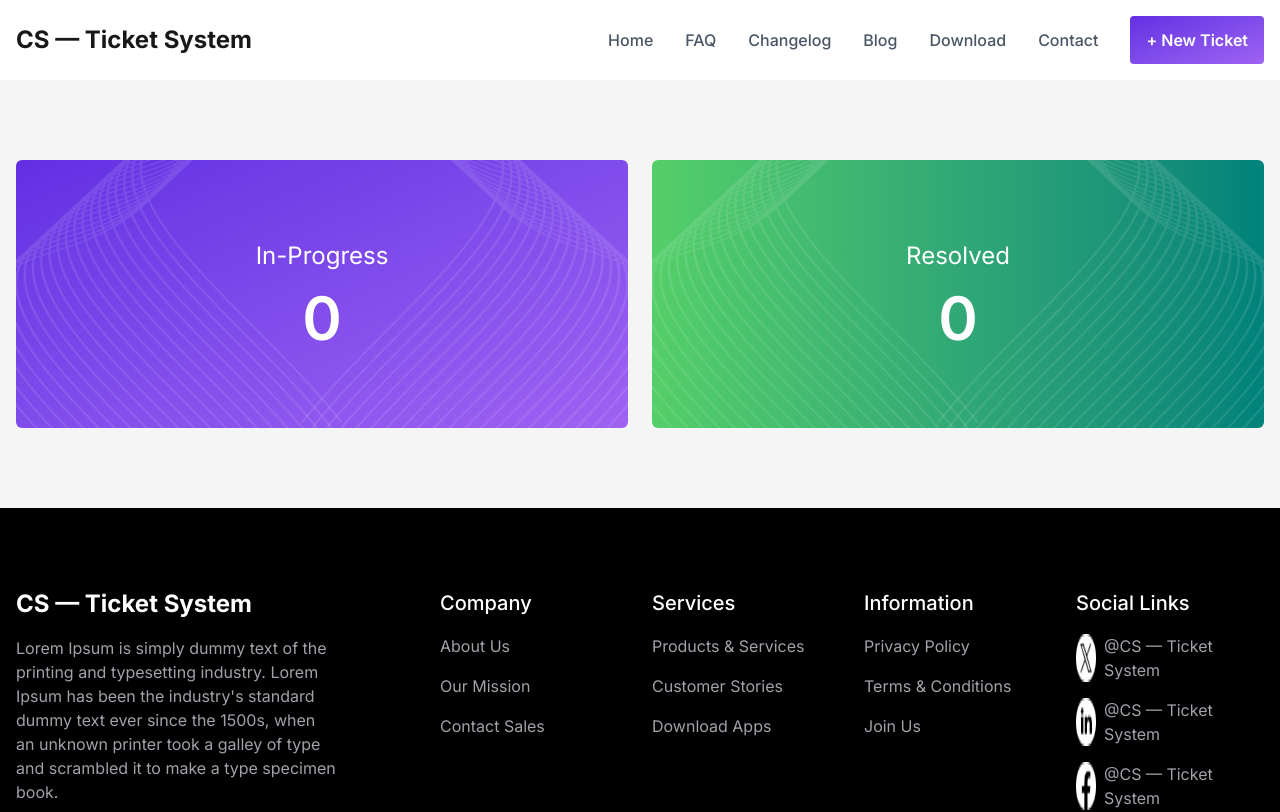
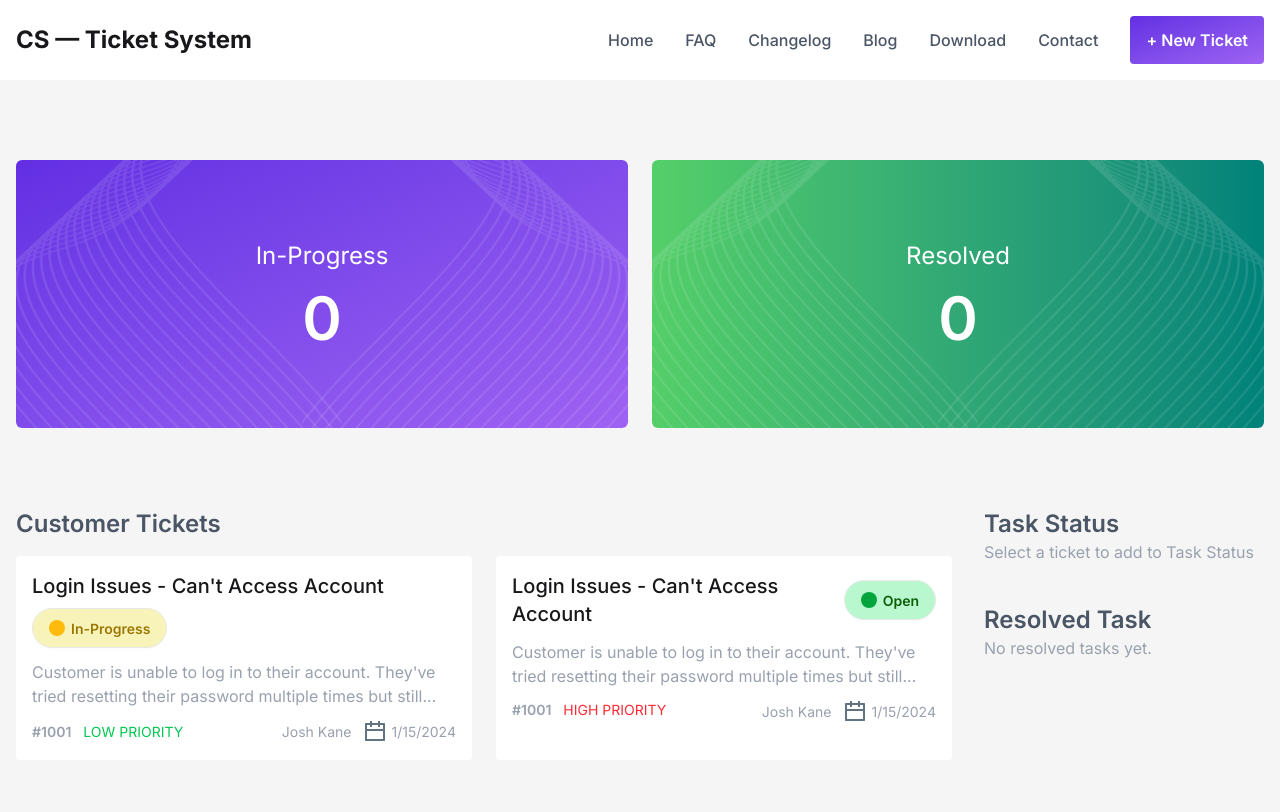
Before and after one commit to zubdotexe/cs-zone, a React (Vite) app: page / in a window 1280 px wide. Shown: the top 812 px of the page. Built offline with nearby package versions, Linux system fonts and the light colour scheme.

Commit message:
implemented Customer Tickets section

```diff
--- a/src/App.jsx
+++ b/src/App.jsx
@@ -2,6 +2,7 @@ import Navbar from "./components/Navbar/Navbar";
 import Hero from "./components/Hero/Hero";
 import FooterInfo from "./components/Footer/FooterInfo";
 import Copyright from "./components/Footer/Copyright";
+import calendarIcon from "./assets/calendarIcon.png";
 
 function App() {
     return (
@@ -10,6 +11,89 @@ function App() {
                 <Navbar></Navbar>
                 <Hero></Hero>
             </header>
+            <main>
+                <div className="flex flex-wrap-reverse gap-8 max-w-[1330px] mx-auto pb-20 px-10 lg:px-4">
+                    <div className="w-3/4 space-y-4">
+                        <h1 className="font-semibold text-2xl text-gray-600">
+                            Customer Tickets
+                        </h1>
+                        <div className="grid grid-cols-1 lg:grid-cols-2 gap-6">
+                            <div className="p-4 space-y-3 rounded-sm bg-white hover:bg-gray-50">
+                                <div className="flex flex-wrap gap-2 justify-between items-center">
+                                    <h2 className="font-medium text-xl">
+                                        Login Issues - Can't Access Account
+                                    </h2>
+                                    <button className="btn bg-[#F8F3B9] text-[#9C7700] rounded-full">
+                                        <div className="w-4 h-4 bg-[#FEBB0C] rounded-full"></div>
+                                        In-Progress
+                                    </button>
+                                </div>
+                                <p className="text-gray-400">
+                                    Customer is unable to log in to their
+                                    account. They've tried resetting their
+                                    password multiple times but still...
+                                </p>
+                                <div className="flex justify-between items-center text-sm text-gray-400">
+                                    <div className="flex gap-3">
+                                        <span className="font-semibold">#1001</span>
+                                        <span className="text-green-500">LOW PRIORITY</span>
+                                    </div>
+                                    <div className="flex gap-3 items-center">
+                                        <span>Josh Kane</span>
+                                        <span className="flex items-center gap-1"><img src={calendarIcon} alt="Calendar icon" />1/15/2024</span>
+                                    </div>
+                                </div>
+                            </div>
+                            <div className="p-4 space-y-3 rounded-sm bg-white hover:bg-gray-50">
+                                <div className="flex justify-between items-center">
+                                    <h2 className="font-medium text-xl">
+                                        Login Issues - Can't Access Account
+                                    </h2>
+                                    <button className="btn bg-[#B9F8CF] text-[#0B5E06] rounded-full">
+                                        <div className="w-4 h-4 bg-[#02A53B] rounded-full"></div>
+                                        Open
+                                    </button>
+                                </div>
+                                <p className="text-gray-400">
+                                    Customer is unable to log in to their
+                                    account. They've tried resetting their
+                                    password multiple times but still...
+                                </p>
+                                <div className="flex justify-between text-sm text-gray-400">
+                                    <div className="flex gap-3">
+                                        <span className="font-semibold">#1001</span>
+                                        <span className="text-red-500">HIGH PRIORITY</span>
+                                    </div>
+                                    <div className="flex gap-3 items-center">
+                                        <span>Josh Kane</span>
+                                        <span className="flex items-center gap-1"><img src={calendarIcon} alt="Calendar icon" />1/15/2024</span>
+                                    </div>
+                                </div>
+                            </div>
+                        </div>
+                    </div>
+                    <div className="flex-1 space-y-10">
+                        <div>
+                            <h1 className="font-semibold text-2xl text-gray-600">
+                                Task Status
+                            </h1>
+                            <div>
+                                <p className="text-gray-400">
+                                    Select a ticket to add to Task Status
+                                </p>
+                            </div>
+                        </div>
+                        <div>
+                            <h1 className="font-semibold text-2xl text-gray-600">
+                                Resolved Task
+                            </h1>
+                            <p className="text-gray-400">
+                                No resolved tasks yet.
+                            </p>
+                        </div>
+                    </div>
+                </div>
+            </main>
             <footer className="bg-black pt-20">
                 <FooterInfo></FooterInfo>
                 <Copyright></Copyright>
```
Also changed, not shown: src/assets/calendarIcon.png (added).
